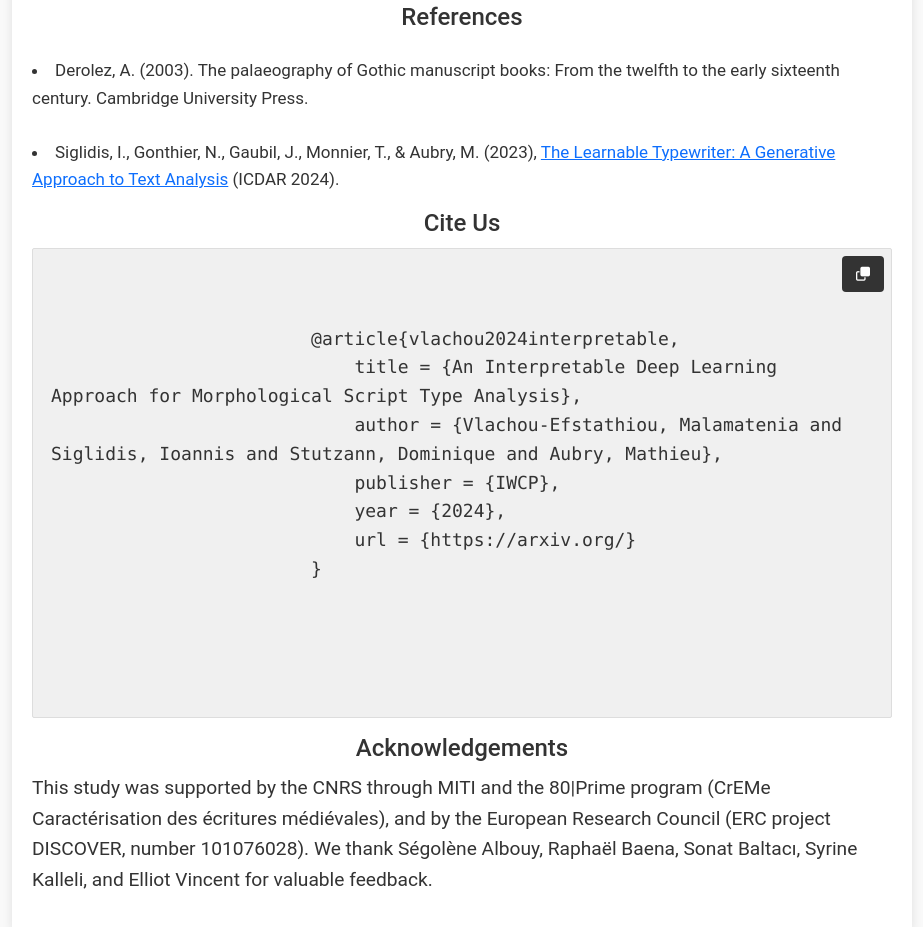
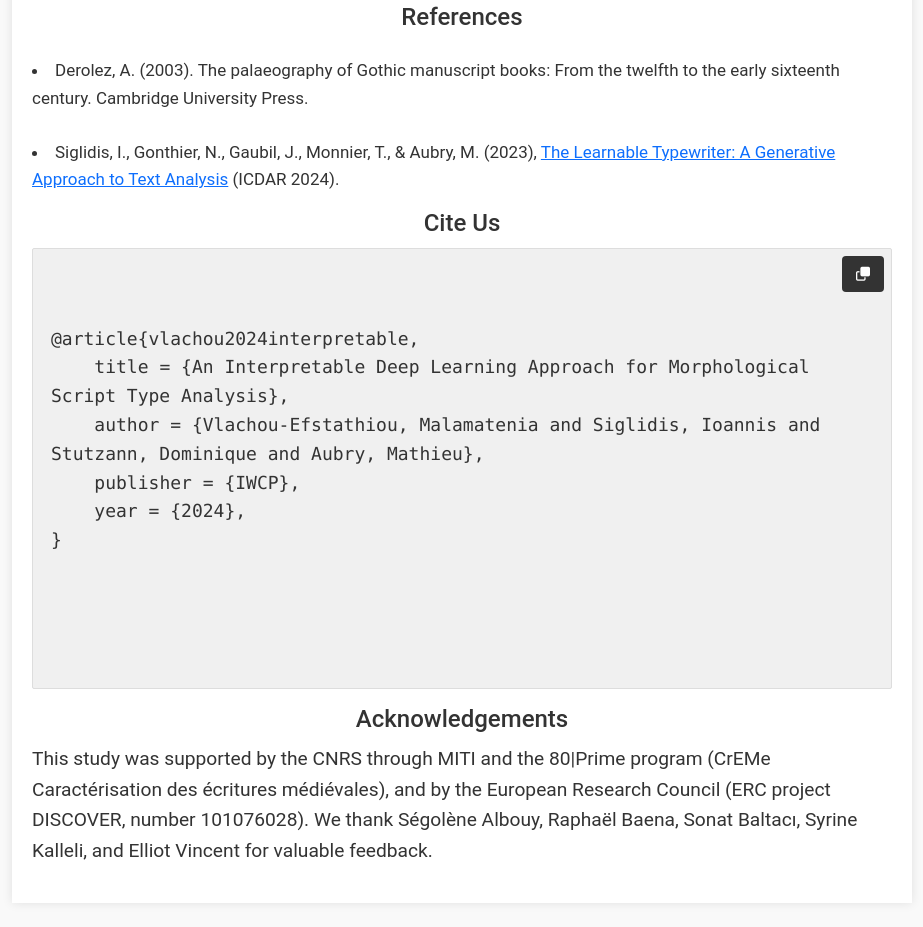
Before and after one commit to learnable-handwriter/learnable-handwriter.github.io, a plain HTML site: page index.html in a window 1280 px wide. Shown: the part 2318-3245 px from the top of the page, without its empty margins (178-1101 px from the left). Drawn offline with nearby package versions, Linux system fonts and the light colour scheme; some packages are replaced by stand-ins of ours; some icons are missing.

Commit message:
Update index.html

```diff
--- a/index.html
+++ b/index.html
@@ -146,7 +146,6 @@
     author = {Vlachou-Efstathiou, Malamatenia and Siglidis, Ioannis and Stutzann, Dominique and Aubry, Mathieu},
     publisher = {IWCP},
     year = {2024},
-                            url = {https://arxiv.org/}
 }
                     </code>
                     <button class="copy-code-button"><i class="fa-regular fa-clone"></i></button>
```
Lines whose indentation alone changed are shown as unchanged.
